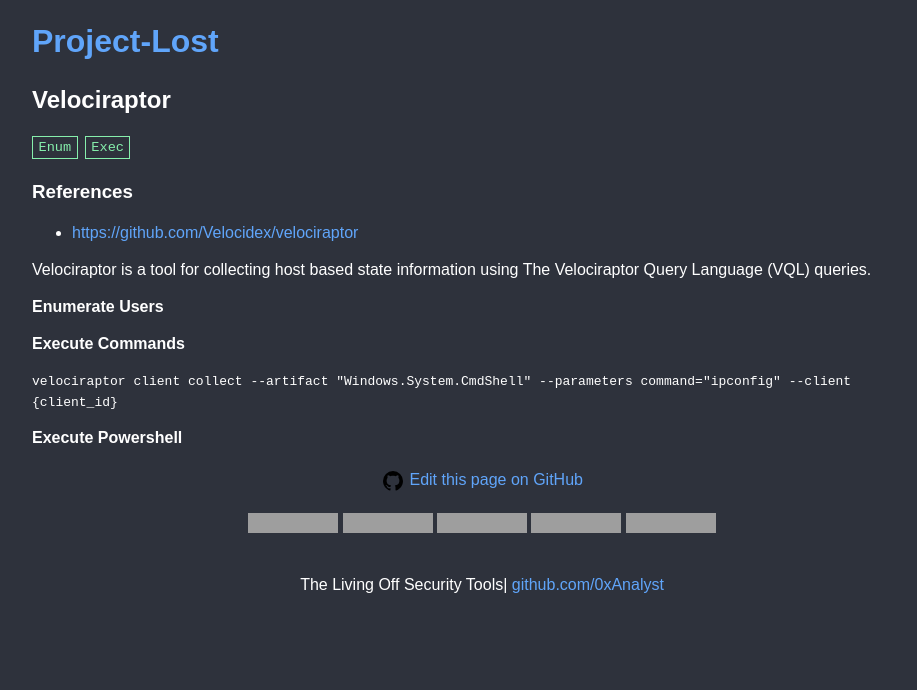
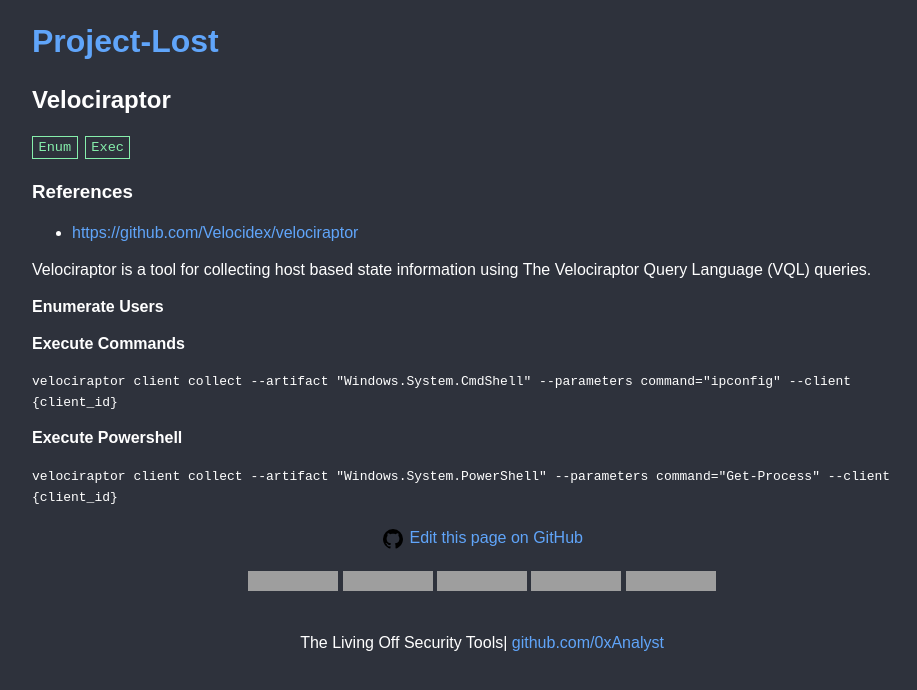
Before and after one commit to 0xAnalyst/Project-Lost, a Jekyll site: the page built from _tool/Velociraptor.md, in a window 1280 px wide, cut to the strip 0-690 px from the top of the page. Shown: the whole strip, without its empty margins (158-1075 px from the left). Built offline with Jekyll 4.4.1, drawn with Linux system fonts in a browser that asks for light colours; grey boxes are pictures that could not be loaded.

Commit message:
Update Velociraptor.md

````diff
--- a/_tool/Velociraptor.md
+++ b/_tool/Velociraptor.md
@@ -17,3 +17,5 @@
 
 
 **Execute Powershell**
+
+```velociraptor client collect --artifact "Windows.System.PowerShell" --parameters command="Get-Process" --client {client_id}```
````
